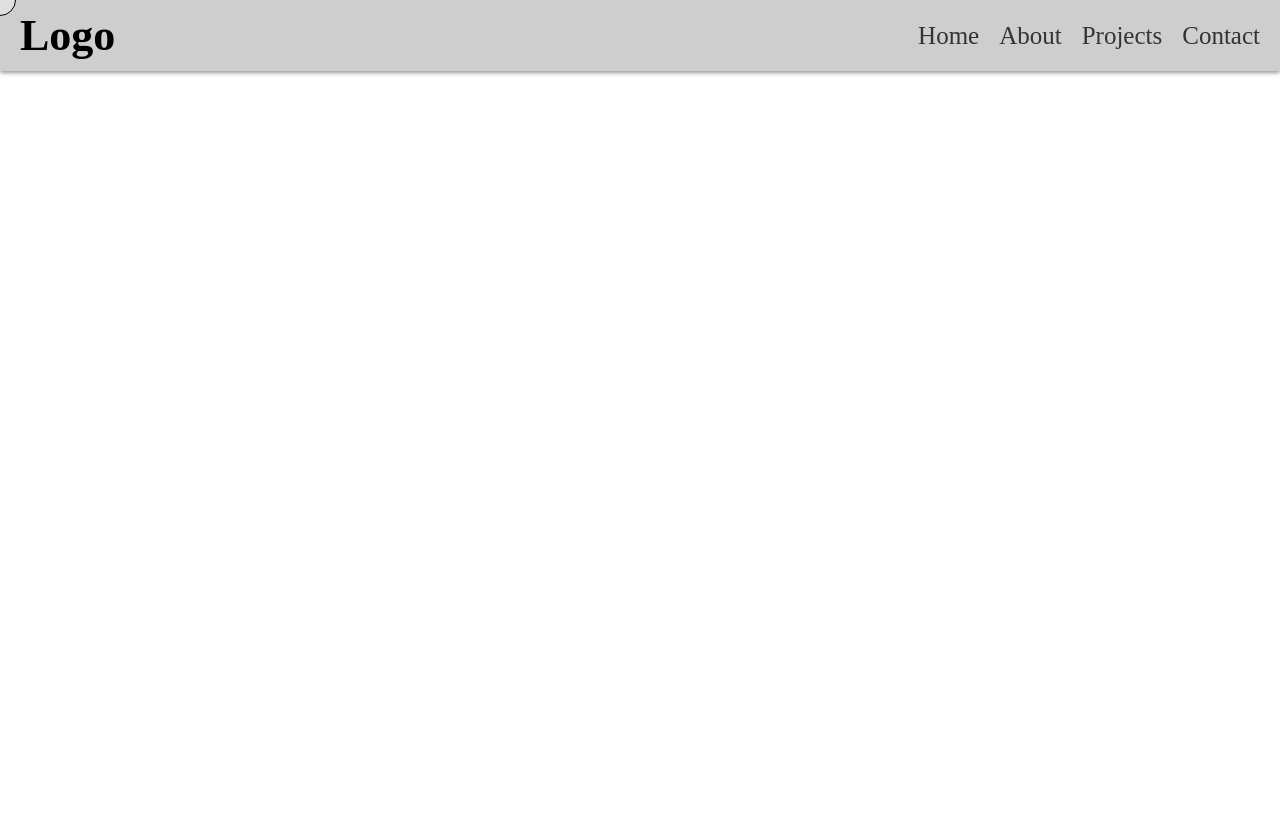
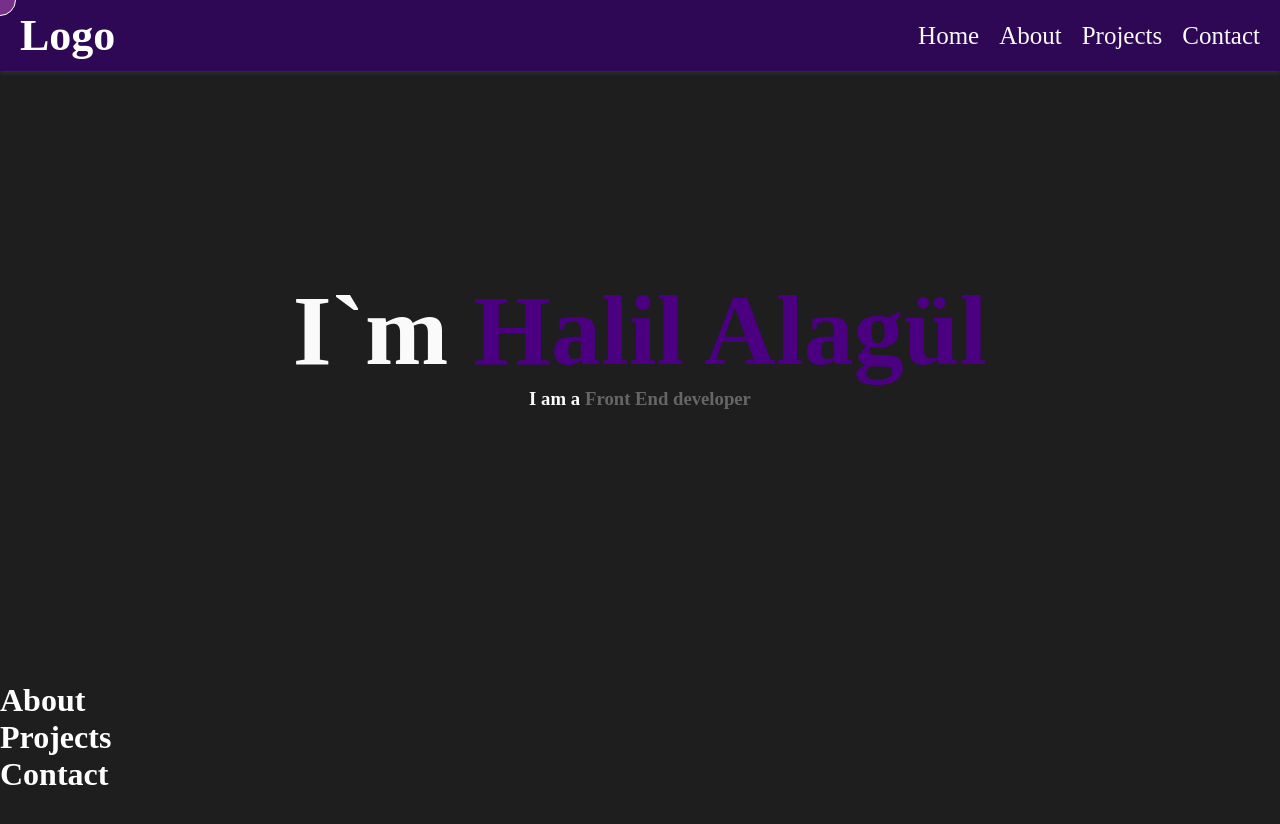
Before and after one commit to Yuwen-0/Portfolio-v1.0, a React (Vite) app: page / in a window 1280 px wide. Shown: the top 824 px of the page. Built offline with nearby package versions, Linux system fonts and the light colour scheme.

Commit message:
started home

```diff
--- a/src/App.jsx
+++ b/src/App.jsx
@@ -1,6 +1,10 @@
 import './App.scss';
 import NavBar from './Components/NavigationBar/Navbar.jsx';
 import Cursor from './Components/Cursor.jsx';
+import Home from './Components/Home/Home.jsx';
+import About from './Components/About/About.jsx';
+import Projects from './Components/Projects/Projects.jsx';
+import Contact from './Components/Contact/Contact.jsx';
 import {useState} from 'react';
 
 function App() {
@@ -18,6 +22,10 @@ function App() {
     <>
       <NavBar makeCircleBigger={makeCircleBigger} makeCircleSmaller={makeCircleSmaller} />
       <Cursor cursorSize={cursorSize} />
+      <Home />
+      <About/>
+      <Projects/>
+      <Contact/>
     </>
   );
 }
--- a/src/App.scss
+++ b/src/App.scss
@@ -1,7 +1,12 @@
 body {
+    background: #1E1E1E;
     height: 10000px;
+    color:  #FFFFFF;
 }
 
+html{
+    scroll-behavior: smooth;
+}
 * {
     margin: 0;
     padding: 0;
@@ -14,8 +19,8 @@ body {
     pointer-events: none;
     width: 20px;
     height: 20px;
-    background-color: rgba(255, 255, 255, 0.377);
-    border: 1px solid #000;
+    background-color: rgba(180, 82, 180, 0.548);
+    border: 1px solid white;
     border-radius: 50%;
     z-index: 9999;
     transform: translate(-50%, -50%);
--- /dev/null
+++ b/src/Components/About/About.jsx
@@ -0,0 +1,7 @@
+export default function About() {
+    return (
+        <div>
+            <h1>About</h1>
+        </div>
+    )
+}
--- /dev/null
+++ b/src/Components/Contact/Contact.jsx
@@ -0,0 +1,7 @@
+export default function Contact() {
+    return (
+        <div>
+            <h1>Contact</h1>
+        </div>
+    )
+}
--- /dev/null
+++ b/src/Components/Home/Home.jsx
@@ -0,0 +1,10 @@
+import "./Home.scss";
+
+export default function Home() {
+    return (
+        <div className="home" id="Home">
+            <h1 className="name"><span className="nameSpan">I`m </span>Halil Alagül</h1>
+            <h3 className="job">I am a</h3>
+        </div>
+    );
+}
--- /dev/null
+++ b/src/Components/Home/Home.scss
@@ -0,0 +1,27 @@
+.home{
+    height: 682px;
+    display: flex;
+    justify-content: center;
+    align-items: center;
+    flex-direction: column;
+}
+
+.nameSpan{
+    color: #FAFAFA ;
+    font-size: 100px;
+    font-weight: bold;
+}
+
+.name{
+    color: #4B0082    !important;
+    font-size: 100px;
+    font-weight: bold;
+}
+
+.job::after{
+    content: "Front End developer";
+    color: #666;
+    margin: 0 0 0 5px;
+    display: inline-block;
+    height: 2px;
+}
--- a/src/Components/NavigationBar/NavBar.css
+++ b/src/Components/NavigationBar/NavBar.css
@@ -3,9 +3,9 @@
     top: 0;
     left: 0;
     right: 0;
-    background-color: rgb(206, 206, 206); /* Change to your preferred background color */
-    box-shadow: 0 2px 4px rgba(0, 0, 0, .4); /* Add a subtle shadow */
+    background-color: #2E0854 ; /* Change to your preferred background color */
     z-index: 999; /* Ensure it's above other content */
+    box-shadow: 0 2px 4px rgba(91, 119, 146, 0.253);
     display: flex;
     align-items: center;
     padding: 10px 20px;
@@ -34,11 +34,11 @@
 
 .navbar-menu li a {
     text-decoration: none;
-    color: #333; /* Set the color of your menu links */
+    color: #FAFAFA ; /* Set the color of your menu links */
     /* Add more styles as needed */
     transition: all 0.3s ease;
 }
 
 .navbar-menu li a:hover {
-    color: #f00;
+    color: #E74C3C ;
 }
--- /dev/null
+++ b/src/Components/Projects/Projects.jsx
@@ -0,0 +1,7 @@
+export default function Projects() {
+    return (
+        <div>
+            <h1>Projects</h1>
+        </div>
+    )
+}
```
